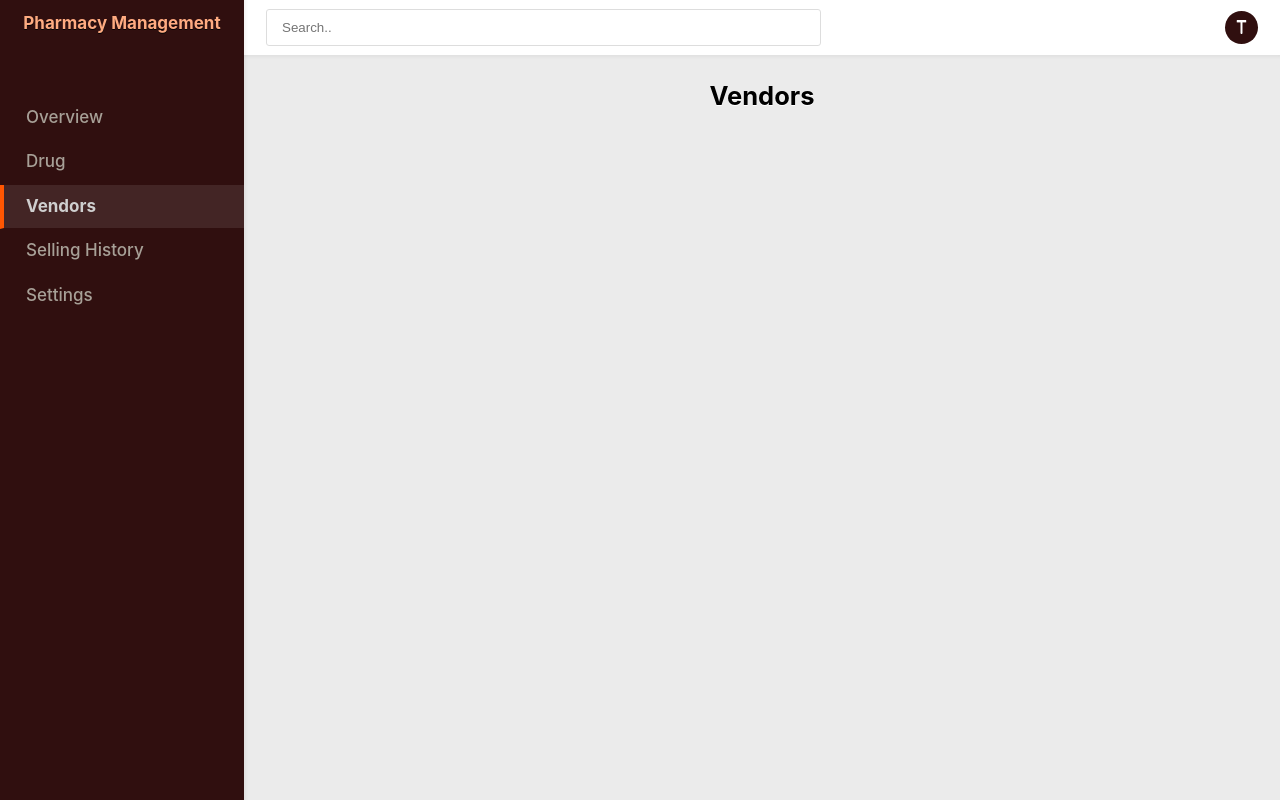
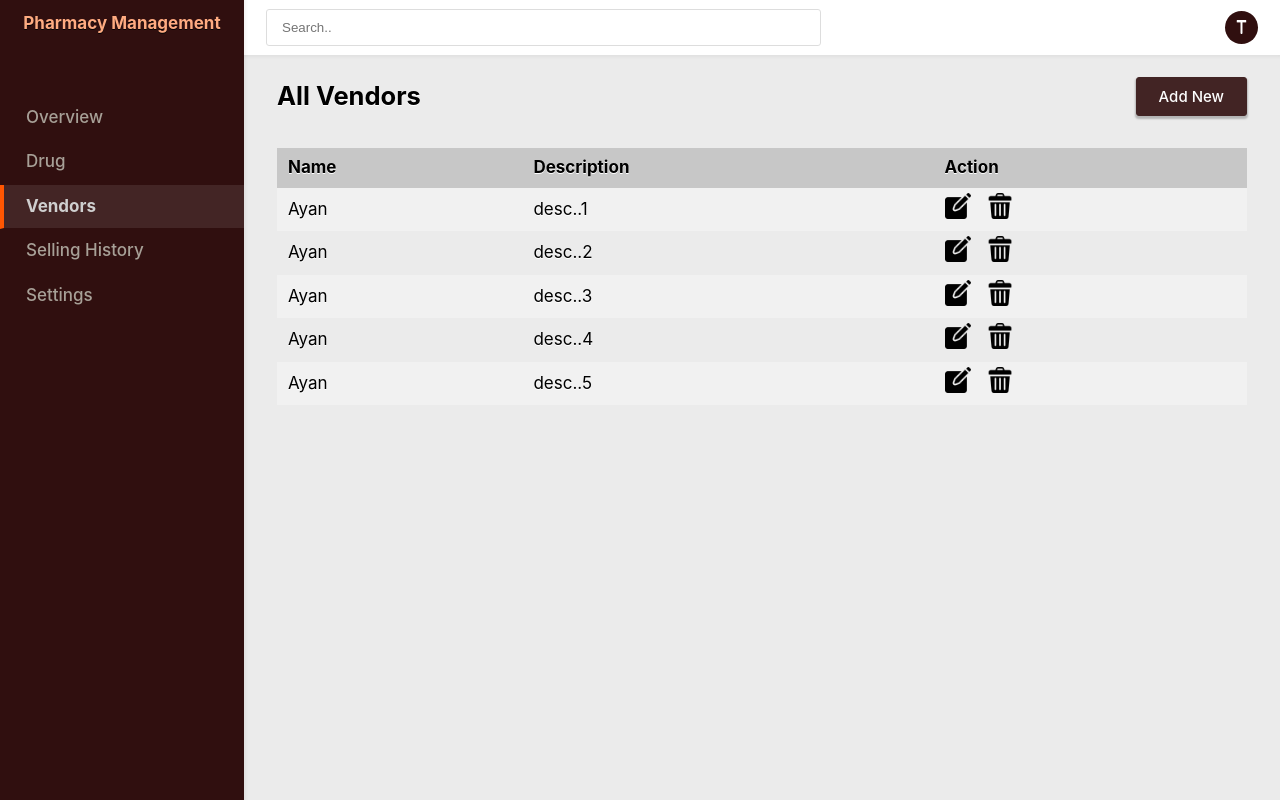
Before and after one commit to mahbub410/pharmacy-management, a Vue app: page /dashboard/vendor in a window 1280 px wide. Built offline with nearby package versions, Linux system fonts and the light colour scheme.

Commit message:
modal component add

```diff
--- /dev/null
+++ b/src/components/TheModal.vue
@@ -0,0 +1,89 @@
+<template>
+  <Teleport to="div">
+    <transition name="fade">
+      <div class="the-modal" v-show="modelValue">
+        <transition name="zoom">
+          <div class="the-modal__container">
+            <div class="the-modal__header d-flex jc-between ai-center">
+              <div class="p-2 pl-3">
+                {{ heading }}
+              </div>
+              <div class="the-modal__close" @click="closModal">X</div>
+            </div>
+            <div class="the-modal__body">
+              <slot></slot>
+            </div>
+          </div>
+        </transition>
+      </div>
+    </transition>
+  </Teleport>
+</template>
+
+<script>
+export default {
+  props: {
+    heading: {
+      type: String,
+      default: "Default Heading",
+    },
+    modelValue: {
+      type: Boolean,
+      default: false,
+    },
+  },
+  methods: {
+    closModal() {
+      this.$emit("update:modelValue", false);
+    },
+  },
+};
+</script>
+
+<style>
+.the-modal {
+  position: fixed;
+  top: 0;
+  left: 0;
+  bottom: 0;
+  right: 0;
+  background-color: rgba(0, 0, 0, 0.6);
+  z-index: 999999;
+  display: flex;
+  justify-content: center;
+  align-items: center;
+}
+
+.the-modal__container {
+  width: 444px;
+  min-height: 222px;
+  background-color: rgb(235, 235, 235);
+  border-radius: 9px;
+  box-shadow: 0 0 15px 5px rgb(0 0 0 / 20%);
+}
+
+.the-modal__container--lg {
+  width: 555px;
+}
+
+.the-modal__header {
+  font-size: 22px;
+  font-weight: bold;
+  color: var(--brand-color);
+}
+
+.the-modal__close {
+  cursor: pointer;
+  padding: 3px 9px;
+  font-weight: bold;
+}
+
+.the-modal__close:hover {
+  color: red;
+}
+
+.the-modal__body {
+  padding: 44px;
+  padding-top: 22px;
+}
+</style>
--- a/src/views/dashboard/Vendors.vue
+++ b/src/views/dashboard/Vendors.vue
@@ -1,3 +1,54 @@
 <template>
-    <h2>Vendors</h2>
+    <div class="d-flex jc-between ai-center">
+        <h2>All Vendors</h2>
+        <TheButton @click="addModal= true">Add New</TheButton>
+    </div>
+
+    <table class="mt-4">
+        <thead>
+            <tr>
+                <th>Name</th>
+                <th>Description</th>
+                <th>Action</th>
+            </tr>
+        </thead>
+        <tbody>
+            <tr v-for="i in 5" :key="i">
+                <td>Ayan</td>
+                <td>desc..{{ i }}</td>
+                <td>
+                    <img src="/img/edit.png" alt="" class="action-icon">
+                    <img src="/img/trash.png" alt="" class="action-icon action-icon--delete ml-3">
+                </td>
+            </tr>
+        </tbody>
+    </table>
+    <TheModal v-model="addModal" heading="Add New Vendor">
+        <h2>Enter Vendor Details</h2>
+    </TheModal>
 </template>
+
+<script>
+import TheButton from '../../components/TheButton.vue'
+import TheModal from '../../components/TheModal.vue'
+export default {
+    data(){
+        return{
+            addModal: false
+        }
+},
+    // console.log(this.addModal);
+    components:{
+        TheButton,
+        TheModal
+    },
+    methods:{
+        // addModal(){
+        //     this.addModalData = true;
+        //     console.log('click... '+ this.addModalData )
+        //     return
+        // }
+    }
+
+}
+</script>
```
